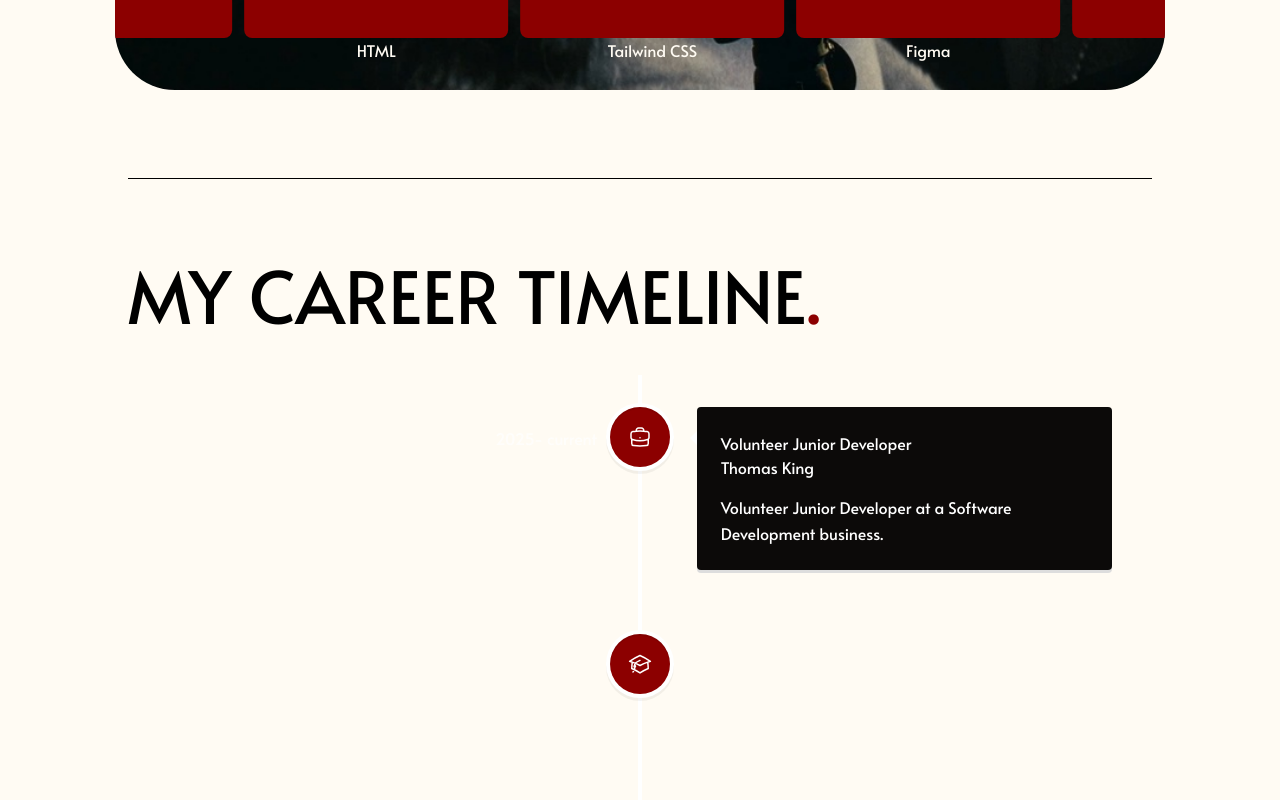
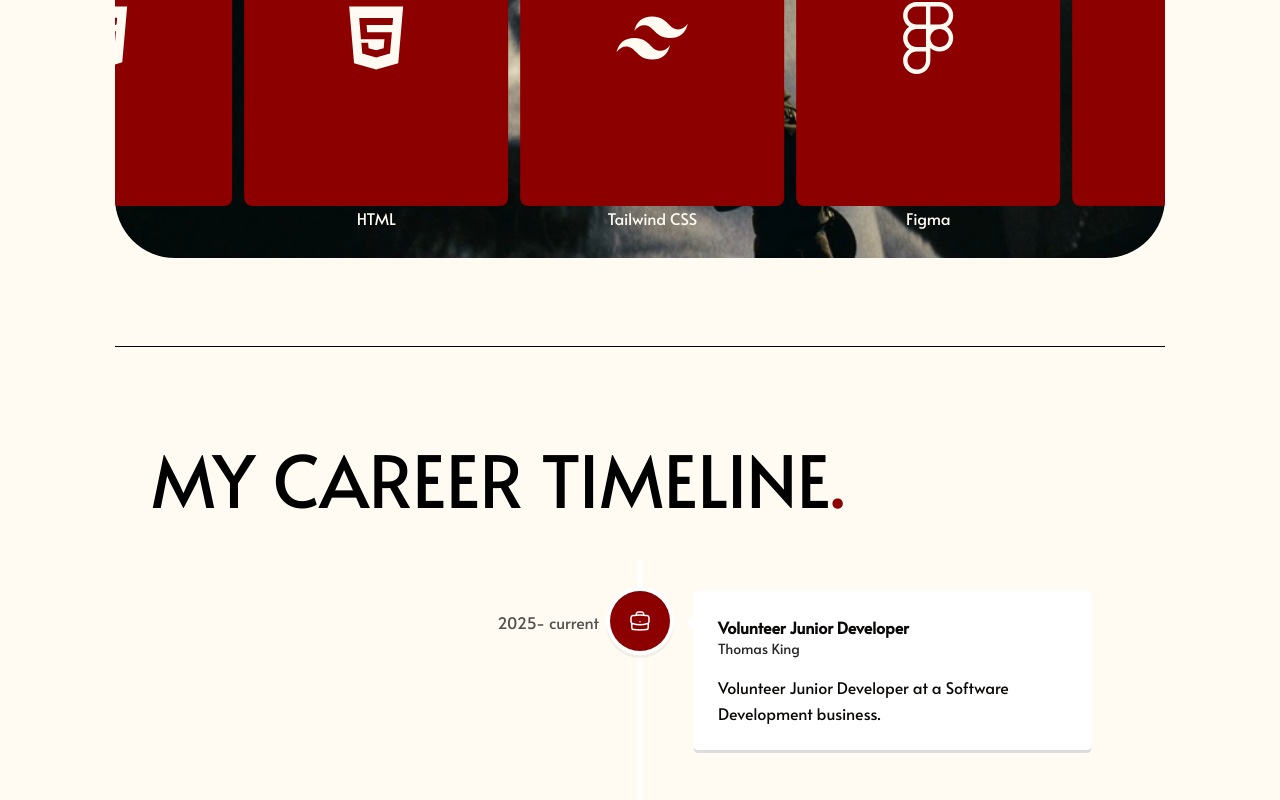
Before and after one commit to Shukrim433/portfolio-new, a React (Vite) app: page / in a window 1280 px wide. Shown: the part 1004-1804 px from the top of the page. Built offline with nearby package versions, Linux system fonts and the light colour scheme.

Commit message:
slight css changes

```diff
--- a/src/components/Carousel.jsx
+++ b/src/components/Carousel.jsx
@@ -106,7 +106,7 @@ const Carousel = () => {
     <div
       className={`carousel ${
         loaded ? "page-loaded" : ""
-      } relative px-8 bg-neutral-800 overflow-hidden bg-[url("./assets/Atonement3.jpeg")] bg-contain bg-no-repeat w-full h-0 pt-[54.11%] mt-[7vh] lg:mt-[10vh] xl:mt-[20vh] rounded-[28px]  sm:rounded-[60px]`}
+      } relative px-8 bg-neutral-800 overflow-hidden bg-[url("./assets/Atonement3.jpeg")] bg-contain bg-no-repeat w-full h-0 pt-[54.11%] mt-[7vh] lg:mt-[10vh] xl:mt-[25vh] rounded-[28px]  sm:rounded-[60px]`}
     >
       <motion.div
         className="flex gap-3 absolute bottom-3 sm:bottom-16 lg:bottom-7 2xl:bottom-54  items-center cursor-grab"
--- a/src/components/Timeline.jsx
+++ b/src/components/Timeline.jsx
@@ -10,7 +10,7 @@ import SchoolIcon from "../assets/SchoolIcon";
 
 const Timeline = () => {
   return (
-    <div className="flex flex-col gap-6  justify-center mt-8">
+    <div className="flex flex-col gap-6  px-6 py-4 justify-center mt-8 ">
       <h2 className="text-4xl md:text-6xl xl:text-7xl mt-4 mb-5 px-3">
         MY CAREER TIMELINE<span className="text-red">.</span>
       </h2>
@@ -24,21 +24,17 @@ const Timeline = () => {
                     ? "vertical-timeline-element--education"
                     : "vertical-timeline-element--work"
                 }`}
-                contentStyle={
-                  role.type == "school"
-                    ? { background: "#0c0a09", color: "#ffffff" }
-                    : { background: "#0c0a09", color: "#ffffff" }
-                }
+                contentStyle={{ background: "", color: "#0c0a09  " }}
                 contentArrowStyle={{ borderRight: "7px solid  #ffffff" }}
                 date={role.date}
                 iconStyle={{ background: "#8c0000", color: "#fff" }}
                 icon={role.type == "school" ? <SchoolIcon /> : <WorkIcon />}
                 position={`${role.type == "school" ? "left" : "right"}`}
               >
-                <h3 className="vertical-timeline-element-title">
+                <h3 className="vertical-timeline-element-title font-bold">
                   {role.title}
                 </h3>
-                <h4 className="vertical-timeline-element-subtitle">
+                <h4 className="vertical-timeline-element-subtitle text-sm text-neutral-800">
                   {role.institution}
                 </h4>
                 <p>{role.description}</p>
--- a/src/pages/Home.jsx
+++ b/src/pages/Home.jsx
@@ -4,7 +4,7 @@ import Timeline from "../components/Timeline";
 
 const Home = () => {
   return (
-    <div className="flex flex-col gap-8 py-10 font-custom">
+    <div className="flex flex-col gap-8 py-10 font-custom mt-32 ">
       <h1 className="text-6xl sm:text-8xl lg:text-9xl">
         PORTFOLIO<span className="text-red">.</span>
       </h1>
@@ -14,7 +14,7 @@ const Home = () => {
       </div>
       <Carousel />
       <div className="flex items-center justify-center mt-14">
-        <span className=" w-[80vw] h-[1px] bg-black"></span>
+        <span className=" w-[100vw] h-[1px] bg-black"></span>
       </div>
       <Timeline />
     </div>
--- a/src/pages/Projects.jsx
+++ b/src/pages/Projects.jsx
@@ -4,8 +4,8 @@ import RightArrow from "../assets/RightArrow";
 
 const Projects = () => {
   return (
-    <div className="flex flex-col gap-10 py-10 font-custom">
-      <h1 className="text-6xl md:text-8xl">PROJECTS<span className="text-red">.</span></h1>
+    <div className="flex flex-col gap-10 py-10 font-custom mt-32">
+      <h1 className="flex gap-2 text-6xl md:text-8xl">PROJECTS<p className="text-red animate-bounce">.</p></h1>
       <div className="grid grid-cols-1 md:grid-cols-2 gap-5">
       {projects.map((project, index) => (
         <div
```
